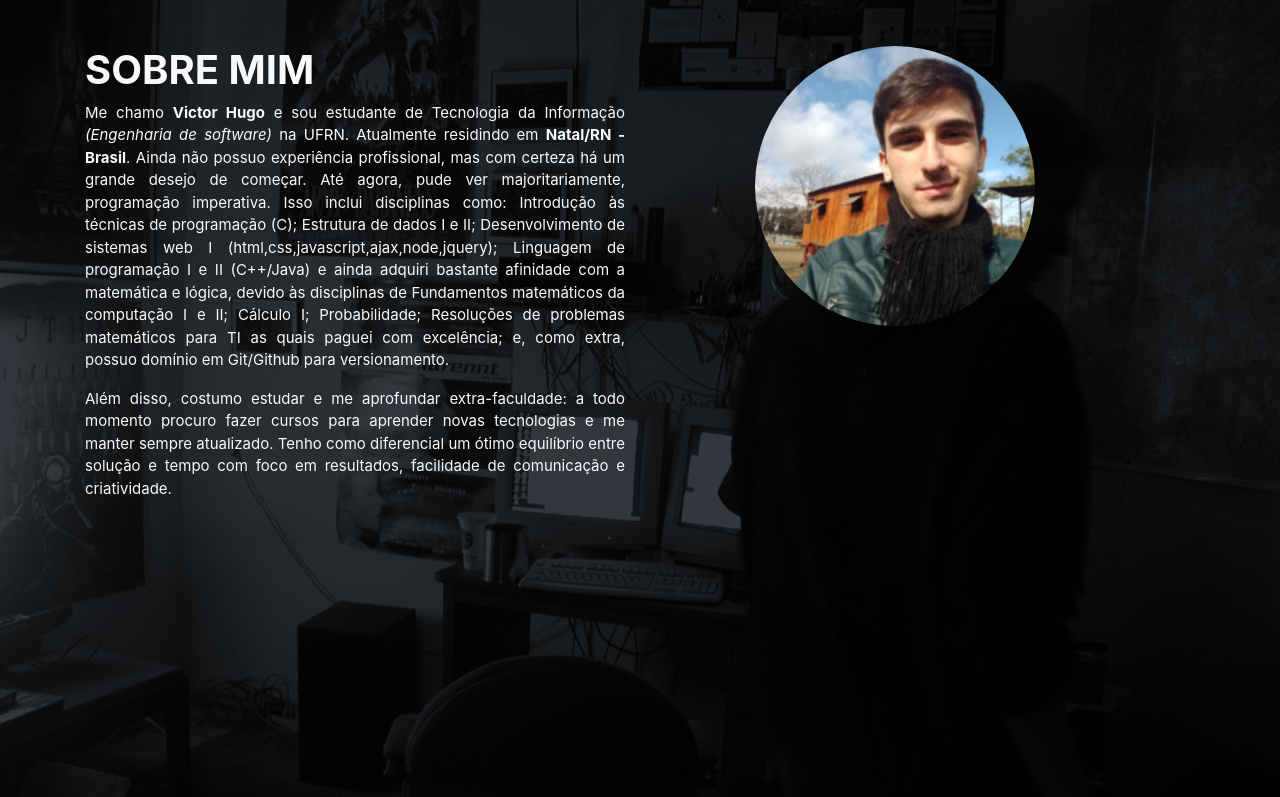
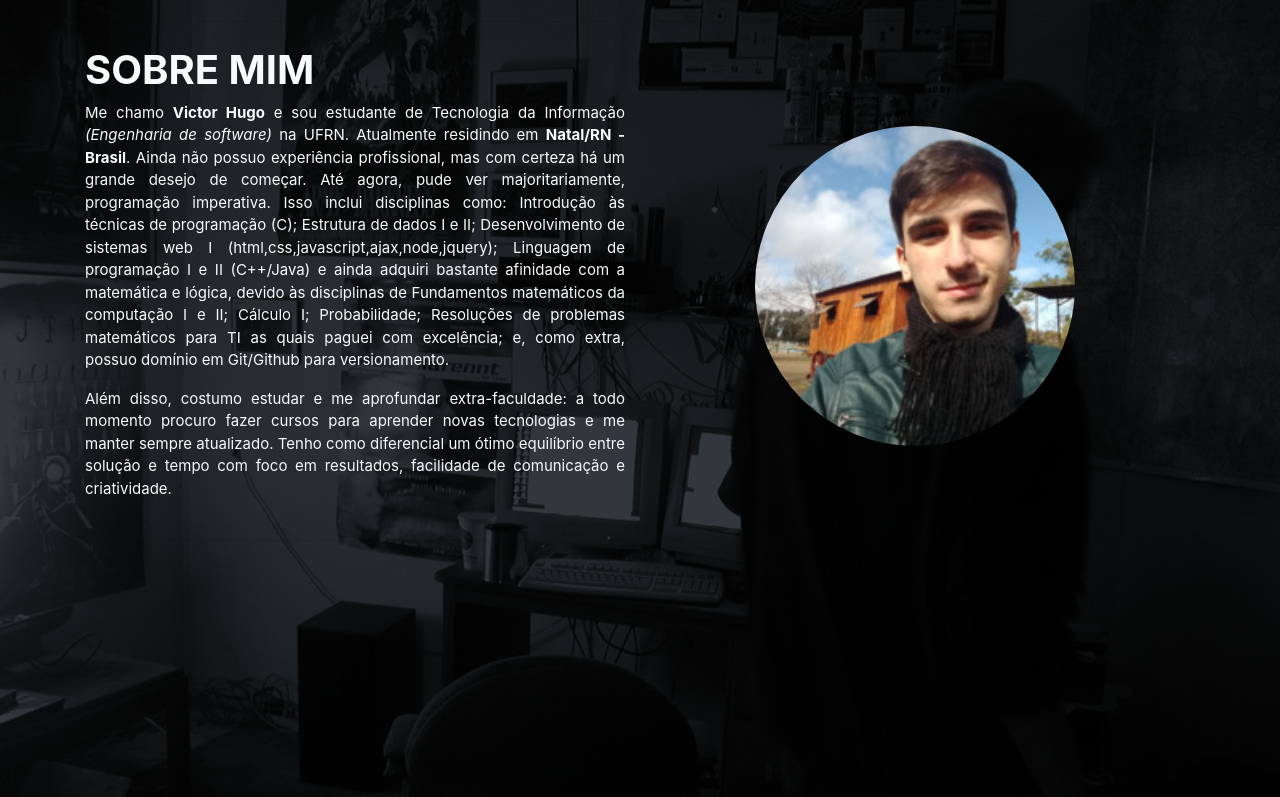
Before and after one commit to victorhugofr/portfolioproject, a plain HTML site: page index.html in a window 1280 px wide. Shown: the part 1301-2098 px from the top of the page. Drawn offline with nearby package versions, Linux system fonts and the light colour scheme.

Commit message:
someupdates

```diff
--- a/index.html
+++ b/index.html
@@ -141,7 +141,7 @@
                         </div>
                     </div>
                     <div class="col-sm-6">
-                    <img class="img-responsive" src="img/eu.jpg" style="border-radius:50%;overflow: hidden;width: 280px;height: 280px;margin-left: 100px;"></div>
+                    <img class="img-responsive" src="img/eu.jpg" style="border-radius:50%;overflow: hidden;width: 320px;height: 320px;margin-left: 100px;margin-top: 80px;"></div>
                 </div>
                 <hr class="divider my-4">
             </div>
```
